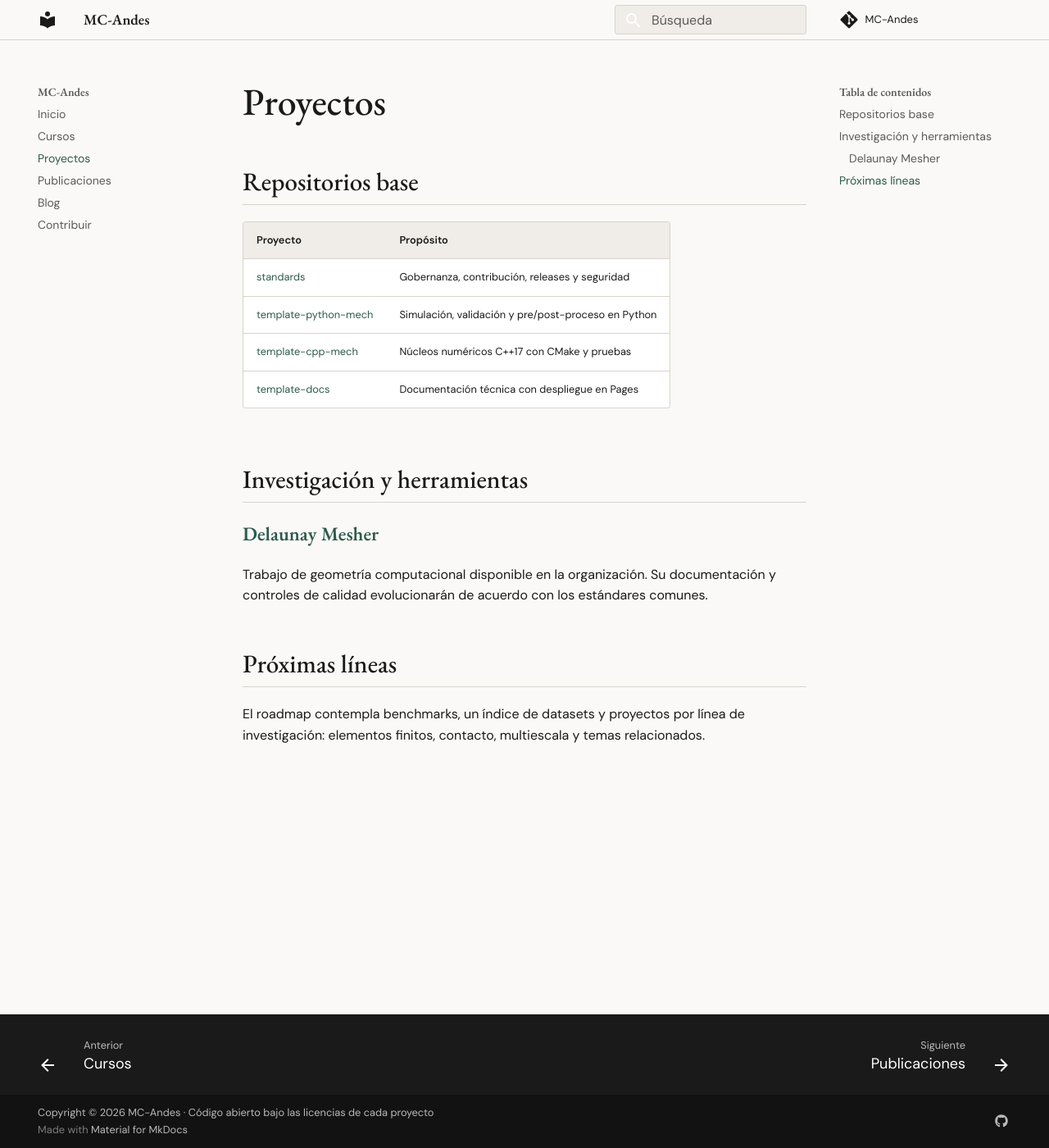
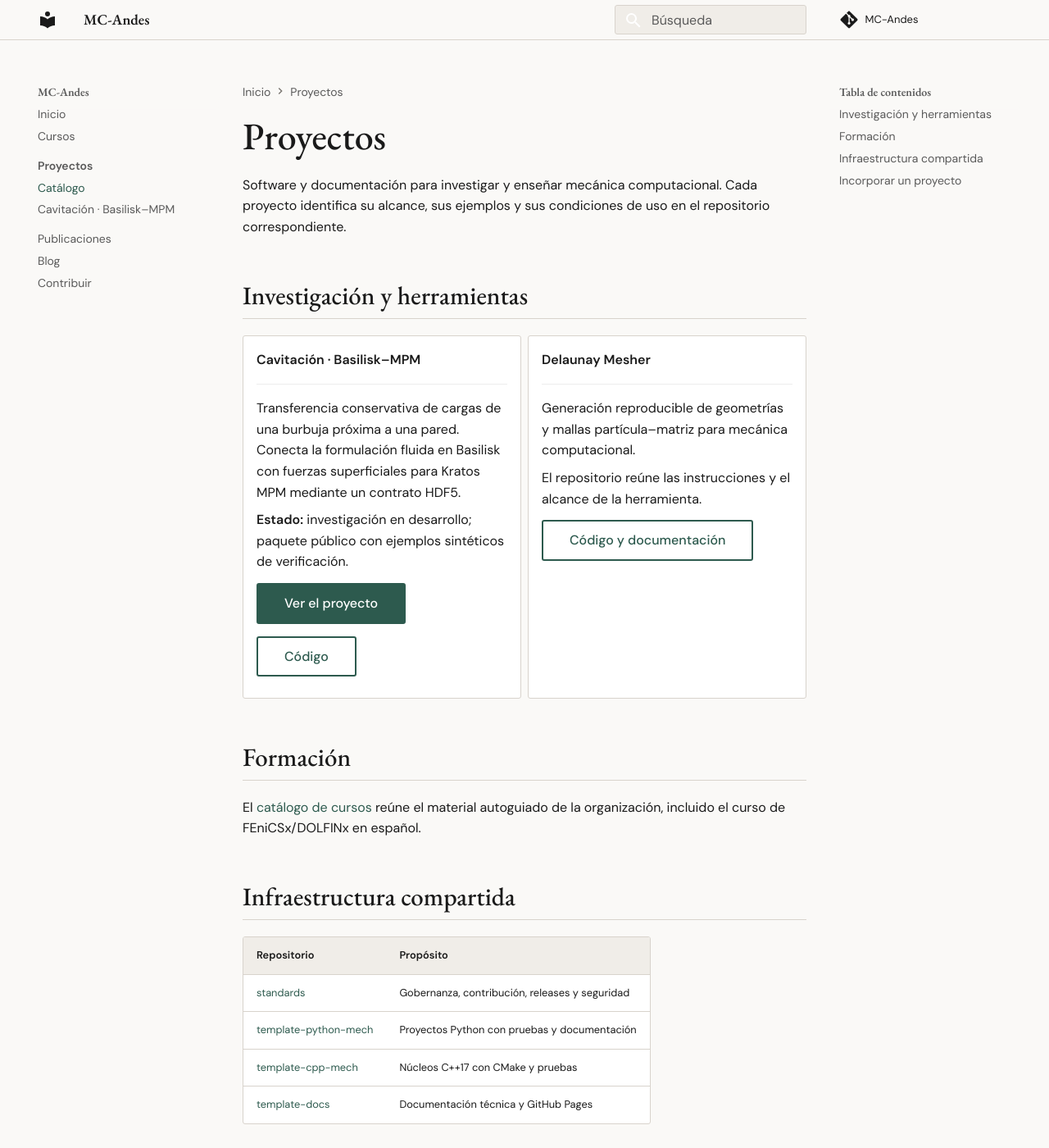
Before and after one commit to MC-Andes/mc-andes.github.io, an MkDocs documentation site: the page built from docs/projects.md, in a window 1280 px wide and 1400 px high. Shown: the whole window at 82% size. Built offline with MkDocs 1.6.1 and Material for MkDocs 9.7.7, drawn with Linux system fonts in a browser that asks for light colours; some of the changed text lies outside the part shown.

Commit message:
docs: presentar cavitación en el catálogo y la portada de MC-Andes (#10)

```diff
--- a/docs/projects.md
+++ b/docs/projects.md
@@ -1,23 +1,56 @@
 # Proyectos
 
-## Repositorios base
-
-| Proyecto | Propósito |
-| --- | --- |
-| [standards](https://github.com/MC-Andes/standards) | Gobernanza, contribución, releases y seguridad |
-| [template-python-mech](https://github.com/MC-Andes/template-python-mech) | Simulación, validación y pre/post-proceso en Python |
-| [template-cpp-mech](https://github.com/MC-Andes/template-cpp-mech) | Núcleos numéricos C++17 con CMake y pruebas |
-| [template-docs](https://github.com/MC-Andes/template-docs) | Documentación técnica con despliegue en Pages |
+Software y documentación para investigar y enseñar mecánica computacional.
+Cada proyecto identifica su alcance, sus ejemplos y sus condiciones de uso en
+el repositorio correspondiente.
 
 ## Investigación y herramientas
 
-### [Delaunay Mesher](https://github.com/MC-Andes/Delaunay_mesher)
+<div class="grid cards" markdown>
 
-Trabajo de geometría computacional disponible en la organización. Su
-documentación y controles de calidad evolucionarán de acuerdo con los estándares
-comunes.
+- **Cavitación · Basilisk–MPM**
 
-## Próximas líneas
+    ---
 
-El roadmap contempla benchmarks, un índice de datasets y proyectos por línea de
-investigación: elementos finitos, contacto, multiescala y temas relacionados.
+    Transferencia conservativa de cargas de una burbuja próxima a una pared.
+    Conecta la formulación fluida en Basilisk con fuerzas superficiales para
+    Kratos MPM mediante un contrato HDF5.
+
+    **Estado:** investigación en desarrollo; paquete público con ejemplos
+    sintéticos de verificación.
+
+    [Ver el proyecto](projects/cavitation-coupling.md){ .md-button .md-button--primary }
+    [Código](https://github.com/MC-Andes/cavitation-coupling){ .md-button }
+
+- **Delaunay Mesher**
+
+    ---
+
+    Generación reproducible de geometrías y mallas partícula–matriz para
+    mecánica computacional.
+
+    El repositorio reúne las instrucciones y el alcance de la herramienta.
+
+    [Código y documentación](https://github.com/MC-Andes/Delaunay_mesher){ .md-button }
+
+</div>
+
+## Formación
+
+El [catálogo de cursos](courses.md) reúne el material autoguiado de la
+organización, incluido el curso de FEniCSx/DOLFINx en español.
+
+## Infraestructura compartida
+
+| Repositorio | Propósito |
+| --- | --- |
+| [standards](https://github.com/MC-Andes/standards) | Gobernanza, contribución, releases y seguridad |
+| [template-python-mech](https://github.com/MC-Andes/template-python-mech) | Proyectos Python con pruebas y documentación |
+| [template-cpp-mech](https://github.com/MC-Andes/template-cpp-mech) | Núcleos C++17 con CMake y pruebas |
+| [template-docs](https://github.com/MC-Andes/template-docs) | Documentación técnica y GitHub Pages |
+
+## Incorporar un proyecto
+
+Sigue las [normas de MC-Andes](https://github.com/MC-Andes/standards) y propone
+su ficha mediante un Pull Request. Incluye objetivo, estado, alcance, licencia
+y enlaces que permitan ejecutar los ejemplos y revisar la evidencia publicada.
--- a/docs/stylesheets/mc-andes-theme.css
+++ b/docs/stylesheets/mc-andes-theme.css
@@ -47,6 +47,7 @@ input {
   font-weight: 500;
   line-height: 1.12;
   margin-bottom: 1rem;
+  text-wrap: balance;
 }
 
 .md-typeset h2 {
@@ -161,6 +162,7 @@ input {
 }
 
 .md-typeset .md-button {
+  margin: 0.25rem 0.3rem 0.5rem 0;
   border-color: var(--mc-green);
   border-radius: 3px;
   color: var(--mc-green);
--- a/mkdocs.yml
+++ b/mkdocs.yml
@@ -20,7 +20,9 @@ theme:
 nav:
   - Inicio: index.md
   - Cursos: courses.md
-  - Proyectos: projects.md
+  - Proyectos:
+      - Catálogo: projects.md
+      - Cavitación · Basilisk–MPM: projects/cavitation-coupling.md
   - Publicaciones: publications.md
   - Blog: blog/index.md
   - Contribuir: contributing.md
```
Also changed, not shown: CHANGELOG.md (added, +15 -0 lines), docs/courses.md (+1 -1 lines), docs/index.md (+21 -4 lines), docs/projects/cavitation-coupling.md (added, +58 -0 lines).
